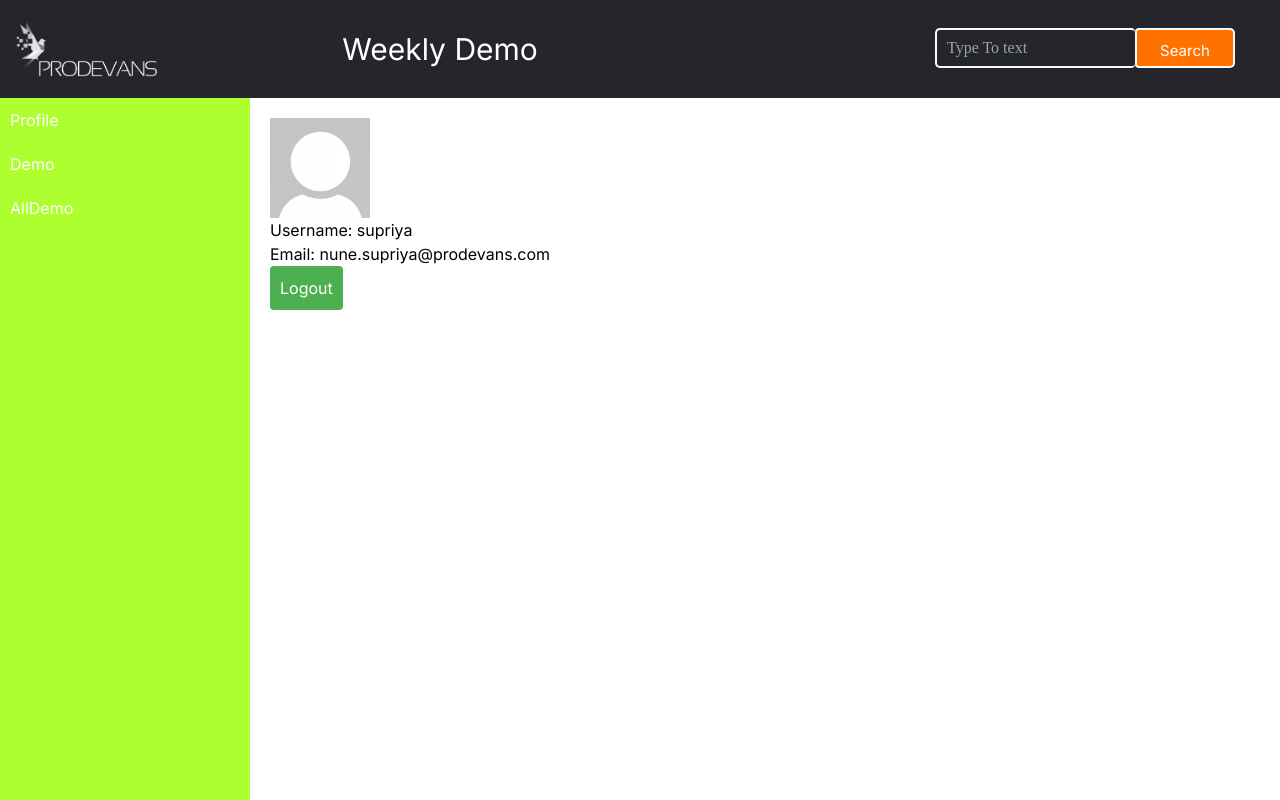
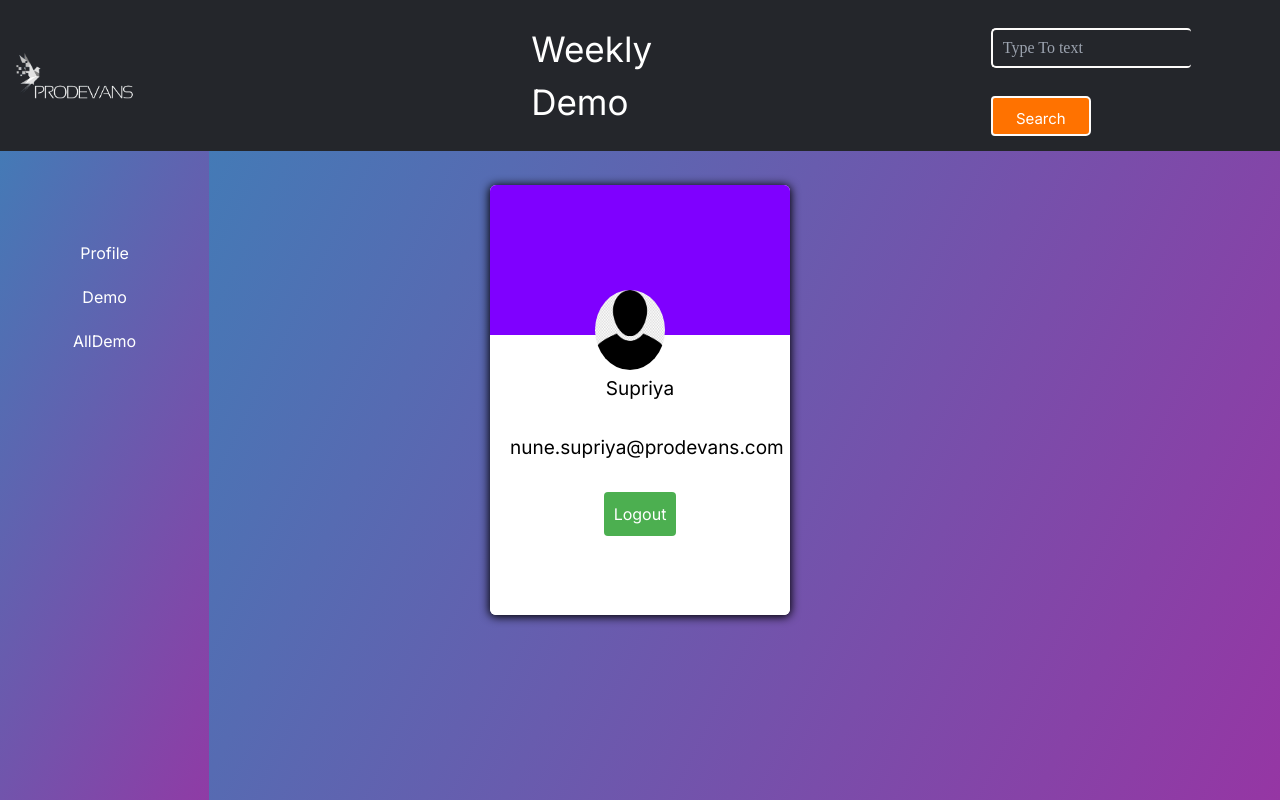
Before and after one commit to vk-prodevans/Events, a Next.js app: page /pages/dashboard in a window 1280 px wide. Both pictures are taken after a click on the link "Profile". Shown: the top 800 px of the page. Built offline with nearby package versions, Linux system fonts and the light colour scheme.

Commit message:
edited the dashboard

```diff
--- a/src/app/components/footer/index.tsx
+++ b/src/app/components/footer/index.tsx
@@ -1,5 +1,5 @@
 import React from 'react'
-
+import '../../Styles/Footer.css'
 import { SocialIcon } from 'react-social-icons'
 
   export default function Footer() {
@@ -14,6 +14,7 @@ import { SocialIcon } from 'react-social-icons'
          <SocialIcon network='google'bgColor='black' href='https://www.prodevans.com/'/>
          </div>
        </div>
+
      </div>
     )
   }
--- a/src/app/components/navbar/index.tsx
+++ b/src/app/components/navbar/index.tsx
@@ -1,6 +1,7 @@
 "use client"
 import React from 'react'
 import Link from 'next/link';
+import '../../styles/Navbar.css'
 
 const Navbar = ({ handleContentChange }) => {
   return (
--- a/src/app/components/profile/index.tsx
+++ b/src/app/components/profile/index.tsx
@@ -1,17 +1,41 @@
 import React, { useState } from 'react'
 
+import '../../styles/Profile.css'
+
 const Profile = () => {
-  const [userData,setUserData]=useState({username:"supriya",email:"nune.supriya@prodevans.com"})
+  const [userData,setUserData]=useState({username:"Supriya",email:"nune.supriya@prodevans.com"})
   return (
-    <div className="profile-details">
-      <div className="logo">
-            <img src="/profile.png" alt="Logo"/>
-        </div>
-      <p>Username: {userData?.username}</p>
-      <p>Email: {userData?.email}</p>
+    // <div className="profile-details">
+    //   <div className="logo">
+    //         <img src="/profile.png" alt="Logo"/>
+    //     </div>
+    //   <p>Username: {userData?.username}</p>
+    //   <p>Email: {userData?.email}</p>
 
+    //   <button className="profile-button">Logout</button>
+    // </div>
+
+
+    <div className="card-container">
+
+		<div className="upper-container">
+			<div className="profile-container">
+				<img src="../profile-logo.jpg" />
+			</div>
+		</div>
+
+		<div className="lower-container">
+			<div>
+      <p> {userData?.username}</p>
+      <p> {userData?.email}</p>
+			</div>
+
+			<div>
       <button className="profile-button">Logout</button>
-    </div>
+			</div>
+		</div>
+
+	</div>
   )
 }
 
--- a/src/app/globals.css
+++ b/src/app/globals.css
@@ -95,20 +95,24 @@ footer {
 
 Navbar {
   flex: 0 0 217px;
-
   background-color: #333;
-
   color: #fff;
-
   padding: 20px;
 
 }
 
 
 .main-content {
-  flex: 1;
-
-  padding: 20px;
+  /* padding: 20px; */
+  background: linear-gradient(116.18deg,#447ab6,#9933a3 99.08%);
+  display: flex;
+  flex-direction: column;
+  justify-content: center;
+  text-align: center;
+  align-items: center;
+  height: 100vh;
+  width: 100vw;
+  overflow-y:scroll ;
 
 }
 .sidebar {
--- a/src/app/pages/dashboard/page.tsx
+++ b/src/app/pages/dashboard/page.tsx
@@ -26,9 +26,11 @@ const Page = () => {
           {selectedContent === 'demo' && <Demo />}
         </main>
       </div>
-      <Footer />
+
     </div>
+    <Footer/>
     </div>
+
   )
 }
 
--- a/src/app/styles/AllDemo.css
+++ b/src/app/styles/AllDemo.css
@@ -16,7 +16,7 @@
 
 
 .listData {
-    /* display: none; */
+    display: none;
     padding-top: 0px;
     margin-top: 0px;
     width: 50vw;
@@ -50,7 +50,7 @@
 
 .dropdown span::after {
     content: "-";
-    font-size: 100px;
+    font-size: 60px;
     height: 10px;
 }
 
--- a/src/app/styles/Demo.css
+++ b/src/app/styles/Demo.css
@@ -1,8 +1,9 @@
 .container {
-    margin: 20px;
+    padding: 10px;
+    height: 100vh;
   }
 
-  .navbar {
+  /* .navbar {
     background-color: #333;
     color: white;
   }
@@ -10,7 +11,7 @@
   .navbar a {
     color: white;
     text-decoration: none;
-  }
+  } */
 
   #login {
     margin-top: 20px;
--- a/src/app/styles/Header.css
+++ b/src/app/styles/Header.css
@@ -13,8 +13,8 @@
     text-align: center;
   }
  .heading{
-  font-size: 30px;
-  align-items: center;
+  font-size: 35px;
+  padding-left: 350px;
  }
 
   header {
--- a/src/app/styles/Navbar.css
+++ b/src/app/styles/Navbar.css
@@ -1,19 +1,21 @@
 .sidebar {
   width: 250px;
-    background-color: #333;
-    color: #fff;
+  background: linear-gradient(116.18deg,#447ab6,#9933a3 99.08%);
+  color: white;
   /* position: fixed; */
   height: 100%;
   overflow: auto;
+  align-items: center;
+  justify-content: center;
   text-align: center;
-    bottom: 60%;
-    font-size: 25px;
+  padding-top: 80px;
+  border-inline-color: white;
 
 }
 
 .sidebar ul {
   list-style: none;
-    padding: 50px;
+  padding: 0;
 }
 
 .sidebar li {
@@ -22,34 +24,9 @@
 
 .sidebar Link {
   text-decoration: none;
-    color: white;
+  color: #fff;
 }
 
 .sidebar Link:hover {
   text-decoration: underline;
 }
-
-  .btn{
-    width: 100px;
-    height: 40px;
-    background: #ff7200;
-    border: 2px solid #fdfbfa;
-    margin-top: 13px;
-    color: #fff;
-    font-size: 15px;
-    border-top-right-radius: 5px;
-    border-bottom-right-radius: 5px;
-    transition: 0.2s ease;
-    cursor: pointer;
-  }
-  .btn:hover{
-    color: #000;
-  }
-
-  .btn:focus{
-    outline: none;
-  }
-
-  .srch:focus{
-    outline: none;
-  }
--- a/src/app/styles/Profile.css
+++ b/src/app/styles/Profile.css
@@ -1,12 +1,76 @@
 
-body {
-    display: flex;
-    align-items: center;
-    justify-content: center;
-    height: 100vh;
-    margin: 0;
-  }
+body{
+	margin: 0px;
+	padding: 0px;
+	background: #f1f1f1;
+	font-family: arial;
+	box-sizing: border-box;
+}
+.card-container{
+	width: 300px;
+	height: 430px;
+	background: #FFF;
+	border-radius: 6px;
+	position: absolute;
+	top: 50%;
+	left: 50%;
+	transform: translate(-50%,-50%);
+	box-shadow: 0px 1px 10px 1px #000;
+	overflow: hidden;
+	display: inline-block;
+}
+.upper-container{
+	height: 150px;
+	background: #7F00FF;
+}
+.profile-container{
 
-  .profile-details {
-    text-align: center;
-  }
+	width: 80px;
+	height: 80px;
+	border-radius: 50%;
+	padding: 5px;
+	transform: translate(100px,100px);
+}
+.profile-container img{
+	width: 80px;
+	height: 80px;
+	border-radius: 50%;
+}
+.lower-container{
+	height: 280px;
+	background: #FFF;
+	padding: 20px;
+	padding-top: 40px;
+	text-align: center;
+}
+.lower-container h3, h4{
+	box-sizing: border-box;
+	line-height: .6;
+	font-weight: lighter;
+}
+.lower-container h4{
+	color: #7F00FF;
+	opacity: .6;
+	font-weight: bold;
+}
+.lower-container p{
+	font-size: 19px;
+	color: black;
+	margin-bottom: 30px;
+}
+.lower-container .btn{
+	padding: 12px 20px;
+	background: #7F00FF;
+	border: none;
+	color: white;
+	border-radius: 30px;
+	font-size: 12px;
+	text-decoration: none;
+	font-weight: bold;
+	transition: all .3s ease-in;
+}
+.lower-container .btn:hover{
+	background: transparent;
+	color: #7F00FF;
+	border: 2px solid #7F00FF;
+}
```
Also changed, not shown: public/profile-logo.jpg (added), src/app/components/alldemo/index.tsx (line endings or trailing spaces), src/app/styles/Footer.css (line endings or trailing spaces). Lines whose indentation alone changed are shown as unchanged.
